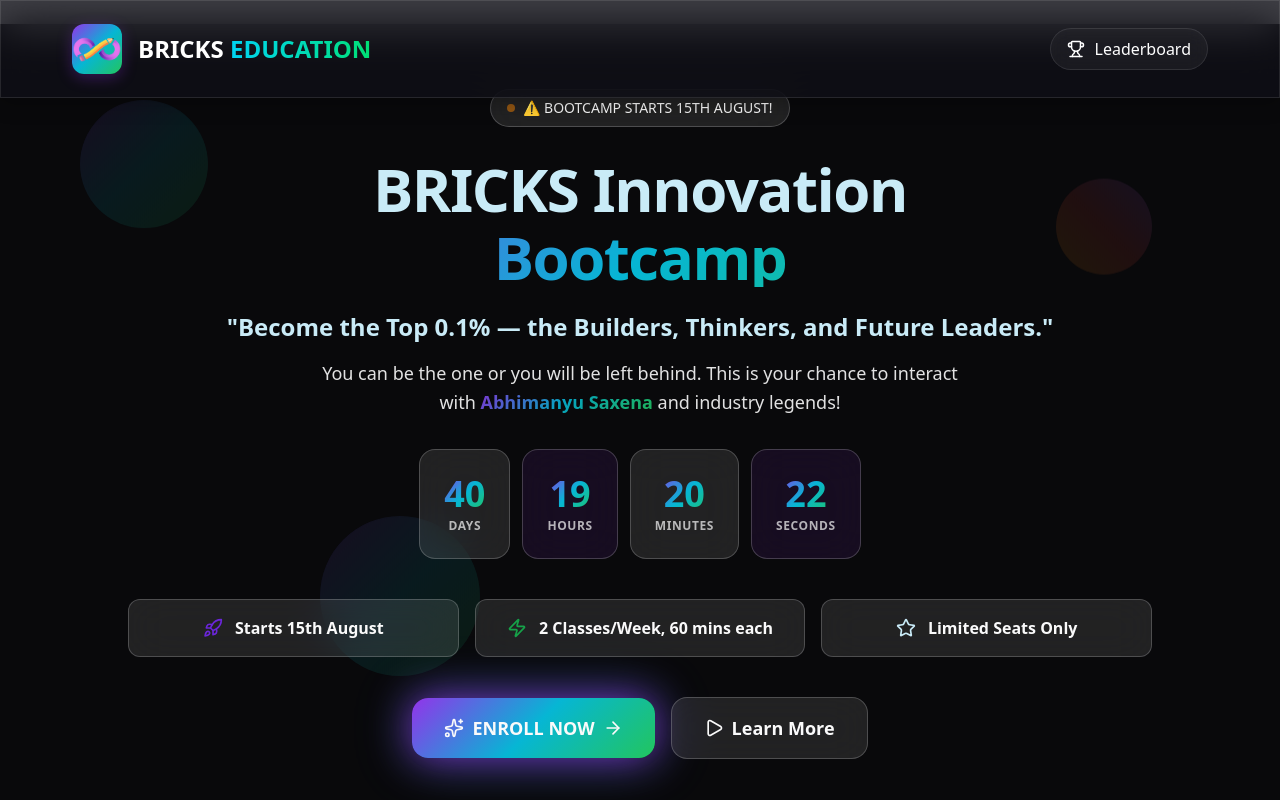
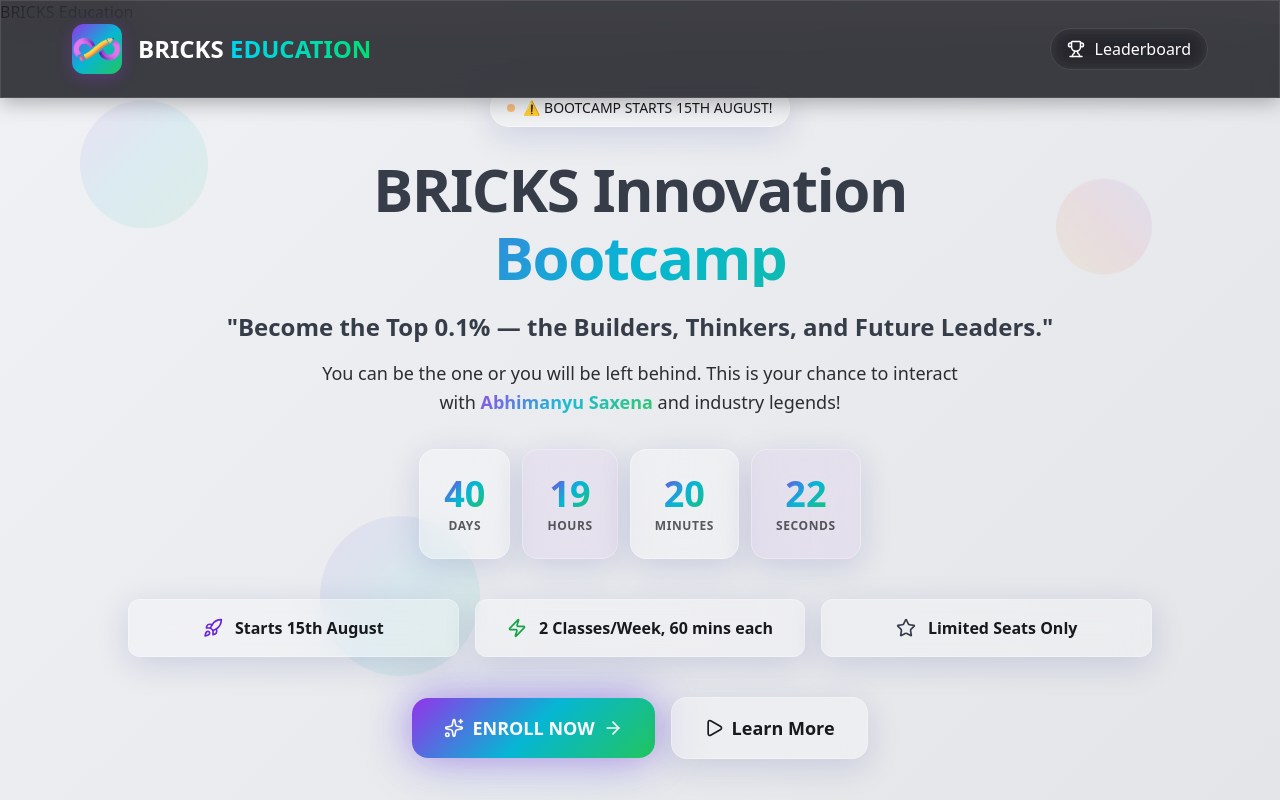
Before and after one commit to Vinay290704/Bricks_Education_Lite, a React (Vite) app: page / in a window 1280 px wide. Shown: the top 800 px of the page. Built offline with nearby package versions, Linux system fonts and the light colour scheme.

Commit message:
Changed styling for the home psge

```diff
--- a/src/components/Bootcamp/HeroSection.jsx
+++ b/src/components/Bootcamp/HeroSection.jsx
@@ -10,31 +10,32 @@
   });
 
   useEffect(() => {
-    // Modern CSS variables with Gen Z color palette
+    // Modern CSS variables with lighter, glassy theme
     const style = document.createElement("style");
     style.textContent = `
       :root {
-        --background: 240 10% 3.9%;
-        --foreground: 0 0% 98%;
-        --card: 240 10% 3.9%;
-        --card-foreground: 0 0% 98%;
+        --background: 220 20% 95%;
+        --foreground: 220 10% 10%;
+        --card: 0 0% 100%;
+        --card-foreground: 220 10% 10%;
         --primary: 263 70% 50%;
         --primary-foreground: 0 0% 98%;
-        --secondary: 196 75% 88%;
-        --secondary-foreground: 240 5.9% 10%;
+        --secondary: 220 15% 25%;
+        --secondary-foreground: 0 0% 98%;
         --accent: 142 76% 36%;
-        --accent-foreground: 355.7 100% 97.3%;
-        --muted: 240 3.7% 15.9%;
-        --muted-foreground: 240 5% 64.9%;
-        --border: 240 3.7% 15.9%;
-        --input: 240 3.7% 15.9%;
+        --accent-foreground: 0 0% 98%;
+        --muted: 220 10% 90%;
+        --muted-foreground: 220 10% 40%;
+        --border: 220 15% 85%;
+        --input: 220 15% 85%;
         --ring: 263 70% 50%;
-        --glow: 0 0 40px rgba(147, 51, 234, 0.3);
-        --glow-green: 0 0 40px rgba(34, 197, 94, 0.3);
-        --glow-cyan: 0 0 40px rgba(6, 182, 212, 0.3);
+        --glow: 0 0 40px rgba(147, 51, 234, 0.15);
+        --glow-green: 0 0 40px rgba(34, 197, 94, 0.15);
+        --glow-cyan: 0 0 40px rgba(6, 182, 212, 0.15);
         --gradient-1: linear-gradient(135deg, #9333ea 0%, #06b6d4 50%, #22c55e 100%);
         --gradient-2: linear-gradient(45deg, #f59e0b 0%, #ef4444 50%, #8b5cf6 100%);
-        --glass: rgba(255, 255, 255, 0.1);
+        --glass: rgba(255, 255, 255, 0.25);
+        --glass-border: rgba(255, 255, 255, 0.3);
         --transition: all 0.3s cubic-bezier(0.4, 0, 0.2, 1);
       }
 
@@ -44,7 +45,9 @@
       .glass-morphism {
         background: var(--glass);
         backdrop-filter: blur(20px);
-        border: 1px solid rgba(255, 255, 255, 0.2);
+        -webkit-backdrop-filter: blur(20px);
+        border: 1px solid var(--glass-border);
+        box-shadow: 0 8px 32px rgba(31, 38, 135, 0.15);
       }
       .gradient-text {
         background: var(--gradient-1);
@@ -63,8 +66,8 @@
         animation: pulseGlow 2s infinite;
       }
       @keyframes pulseGlow {
-        0%, 100% { box-shadow: 0 0 20px rgba(147, 51, 234, 0.5); }
-        50% { box-shadow: 0 0 40px rgba(147, 51, 234, 0.8), 0 0 60px rgba(6, 182, 212, 0.3); }
+        0%, 100% { box-shadow: 0 0 20px rgba(147, 51, 234, 0.3); }
+        50% { box-shadow: 0 0 40px rgba(147, 51, 234, 0.5), 0 0 60px rgba(6, 182, 212, 0.2); }
       }
     `;
     document.head.appendChild(style);
@@ -102,7 +105,7 @@
     <section
       className="relative overflow-hidden min-h-screen flex items-center"
       style={{
-        background: `hsl(var(--background))`,
+        background: `linear-gradient(135deg, hsl(var(--background)) 0%, hsl(var(--muted)) 100%)`,
         color: `hsl(var(--foreground))`,
       }}
     >
@@ -110,15 +113,15 @@
       <div className="absolute inset-0">
         <div
           className="absolute top-20 left-20 w-32 h-32 rounded-full floating"
-          style={{ background: 'var(--gradient-1)', opacity: 0.1 }}
+          style={{ background: 'var(--gradient-1)', opacity: 0.08 }}
         />
         <div
           className="absolute top-40 right-32 w-24 h-24 rounded-full floating"
-          style={{ background: 'var(--gradient-2)', opacity: 0.1, animationDelay: '2s' }}
+          style={{ background: 'var(--gradient-2)', opacity: 0.08, animationDelay: '2s' }}
         />
         <div
           className="absolute bottom-32 left-1/4 w-40 h-40 rounded-full floating"
-          style={{ background: 'var(--gradient-1)', opacity: 0.1, animationDelay: '4s' }}
+          style={{ background: 'var(--gradient-1)', opacity: 0.08, animationDelay: '4s' }}
         />
       </div>
 
@@ -131,9 +134,9 @@
           </div>
 
           {/* Main Headline with Modern Typography */}
-          <h1 className="text-5xl md:text-5xl lg:text-6xl font-bold mb-6 leading-none tracking-tight"style={{ color: `hsl(var(--secondary))` }}>
+          <h1 className="text-5xl md:text-5xl lg:text-6xl font-bold mb-6 leading-none tracking-tight" style={{ color: `hsl(var(--secondary))` }}>
             BRICKS Innovation
-            <span className="block gradient-text mt-2"style={{ color: `black` }} >
+            <span className="block gradient-text mt-2" style={{ color: `black` }}>
               Bootcamp
             </span>
           </h1>
@@ -146,7 +149,7 @@
           <p className="text-lg mb-8 max-w-2xl mx-auto leading-relaxed opacity-90">
             You can be the one or you will be left behind. This is your chance
             to interact with
-            <span className="gradient-text font-black "style={{ color: `hsl(var(--secondary))` }}> Abhimanyu Saxena</span> and industry legends!
+            <span className="gradient-text font-black " style={{ color: `hsl(var(--secondary))` }}> Abhimanyu Saxena</span> and industry legends!
           </p>
 
           {/* Modern Countdown Timer */}
@@ -156,7 +159,7 @@
                 key={unit}
                 className="glass-morphism p-4 md:p-6 rounded-2xl transform hover:scale-105 transition-all duration-300"
                 style={{
-                  background: index % 2 === 0 ? 'var(--glass)' : 'rgba(147, 51, 234, 0.1)',
+                  background: index % 2 === 0 ? 'var(--glass)' : 'rgba(147, 51, 234, 0.05)',
                 }}
               >
                 <div className="text-2xl md:text-4xl font-black mb-1 gradient-text">
```
Also changed, not shown: src/components/Bootcamp/FomoSection.jsx (line endings or trailing spaces).
